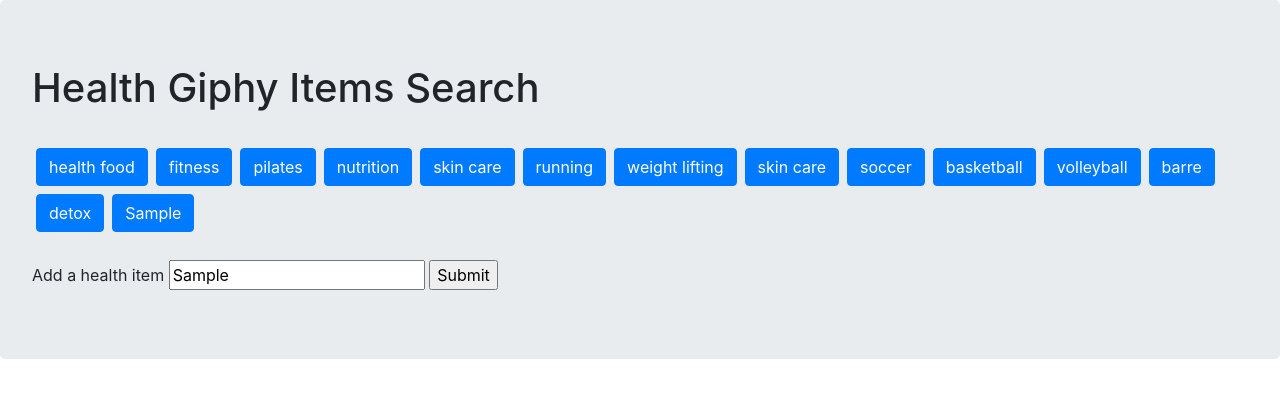
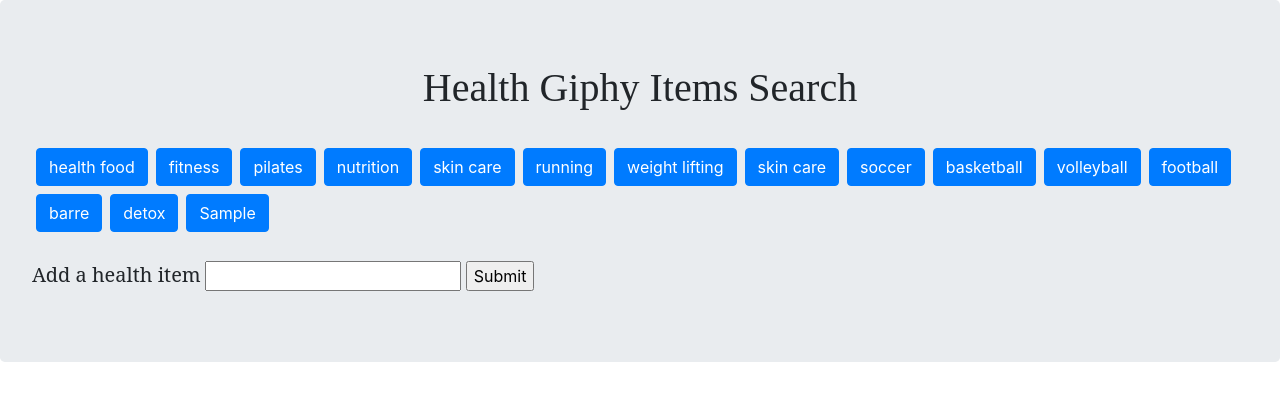
Before and after one commit to aime77/GifTastic, a plain HTML site: page index.html in a window 1280 px wide. Both pictures are taken after typing "Sample" into the empty fields and a click on the input "Submit". Drawn offline with nearby package versions, Linux system fonts and the light colour scheme.

Commit message:
basic fully functional

```diff
--- a/assets/css/style.css
+++ b/assets/css/style.css
@@ -10,6 +10,14 @@
 
 .jumbotron{
     height:100%;
+}
 
+h1{
+    font-family: 'Bitter', serif;
+    text-align: center;
+}
 
+label{
+    font-family: 'Noto Serif', serif;
+    font-size: 20px;
 }
--- a/assets/javascript/app.js
+++ b/assets/javascript/app.js
@@ -1,30 +1,32 @@
 $(document).ready(function () {
 
-    var topics = ["health food", "fitness", "pilates", "nutrition", "skin care", "running", "weight lifting", "skin care", "soccer", "basketball", "volleyball", "barre", "detox"];
-
-    var returnRes;
+    var topics = ["health food", "fitness", "pilates", "nutrition", "skin care", "running", "weight lifting", "skin care", "soccer", "basketball", "volleyball", "football", "barre", "detox"];
+    var item;
     function createButtons() {
         $("#buttons-container").empty();
         for (var i = 0; i < topics.length; i++) {
             var buttonsCreated = $("<button class='buttonC btn btn-primary m-1'>");
             buttonsCreated.text(topics[i]).attr("data-name", topics[i]).appendTo("#buttons-container");
         }
-
-        $("#addHealthItem").on("click", function (event) {
-            event.preventDefault();
-            var item = $("#healthAddTxt").val().trim();
-            topics.push(item);
-            createButtons();
-            $("#healthAddTxt").clear();
-        });
     }
 
+    $("#addHealthItem").on("click", function (event) {
+        event.preventDefault();
+        console.log(event);
+        item = $("#healthAddTxt").val().trim();
+        topics.push(item);
+        console.log(item);
+        createButtons();
+        $("#healthAddTxt").val("");
+    });
+
+    var returnRes;
     $(document).on("click", ".buttonC", function () {
         $("#health").empty();
         var chosen = $(this).attr("data-name");
         console.log(chosen);
         var queryURL = "https://api.giphy.com/v1/gifs/search?q=" +
-            chosen + "&api_key=2hmfwLu9FCTywzkURnLFoPDqdeyUUhpU";
+            chosen + "&api_key=2hmfwLu9FCTywzkURnLFoPDqdeyUUhpU&limit=11";
         $.ajax({
             url: queryURL,
             method: "GET"
```
